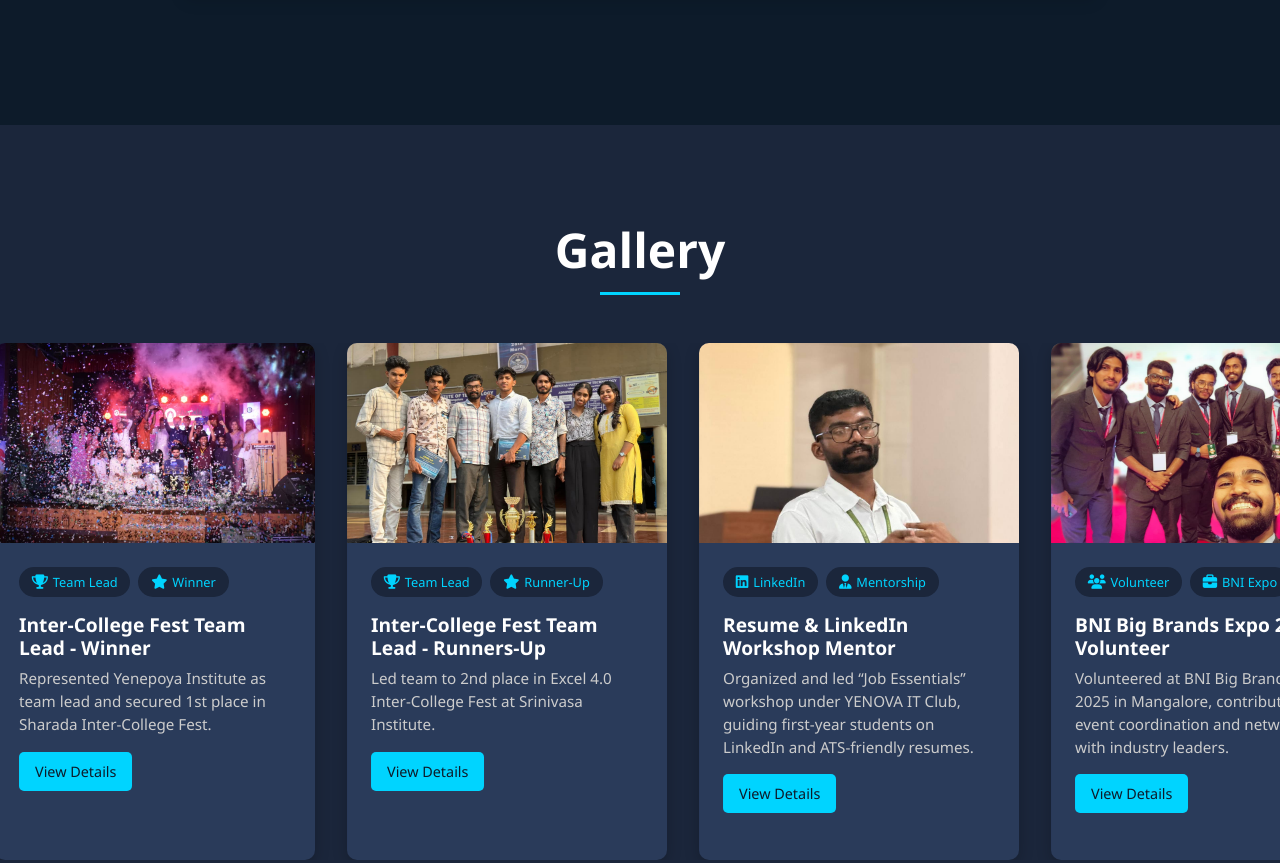
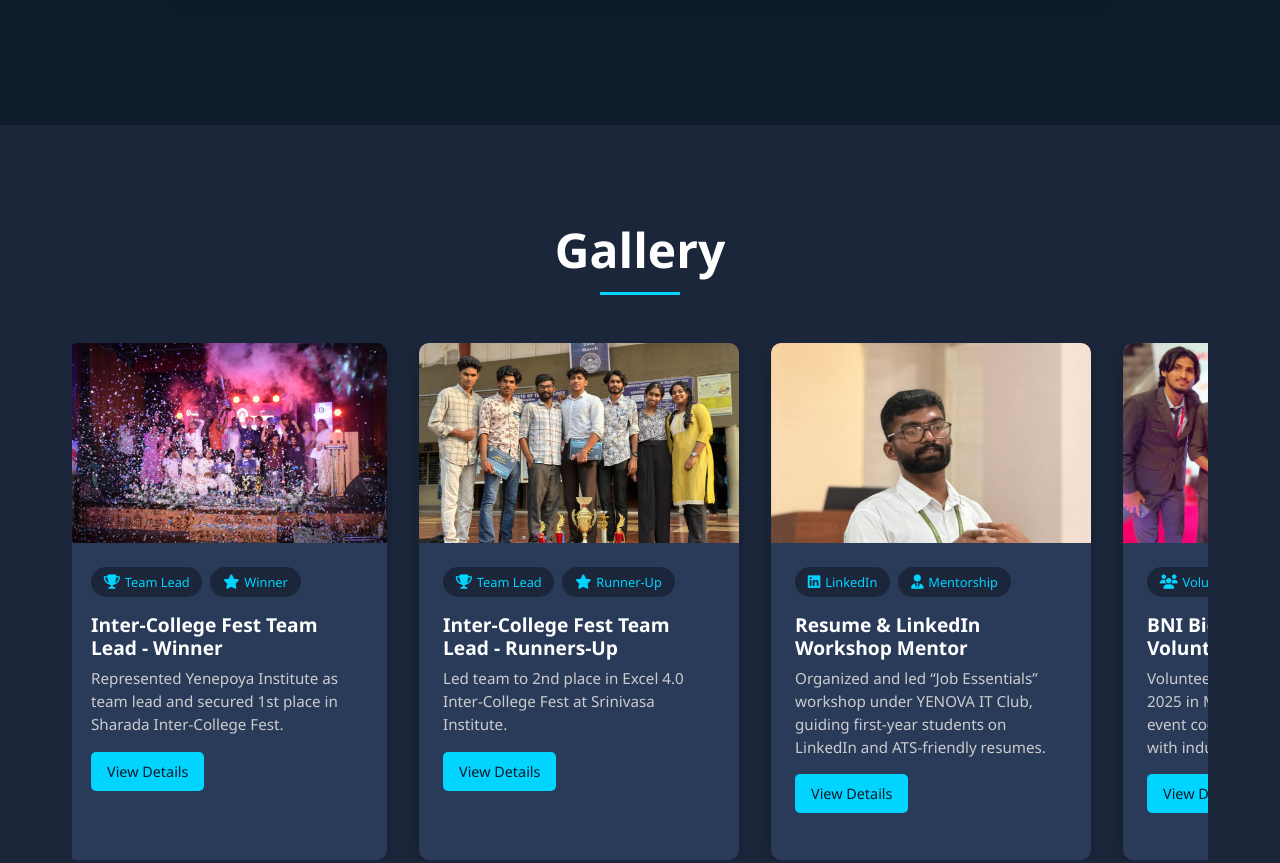
Before and after one commit to JISHNU-GIREESH/JD-profile, a plain HTML site: page index.html in a window 1280 px wide. Shown: the part 4725-5588 px from the top of the page. Drawn offline with nearby package versions, Linux system fonts and the light colour scheme.

Commit message:
test auto-deploy

```diff
--- a/index.html
+++ b/index.html
@@ -596,23 +596,14 @@
 #gallery {
     background-color: #1B263B;
     overflow: hidden;
-    padding: 6rem 0;
-}
-
-/* === FULL WIDTH MARQUEE FIX FOR MOBILE === */
-#gallery .container {
-    padding: 0 !important;
-    max-width: 100% !important;
-}
-
+    padding: 6rem 2rem;
+}
+
+/* Marquee Container */
 .gallery-marquee {
     overflow: hidden;
-    width: 100vw;
+    width: 100%;
     position: relative;
-    left: 50%;
-    right: 50%;
-    margin-left: -50vw;
-    margin-right: -50vw;
 }
 
 /* Scroll Track */
@@ -786,14 +777,13 @@
     }
     .gallery-track {
         animation-duration: 55s;
-        gap: 1.5rem;
     }
 }
 
 @media (max-width: 768px) {
     .gallery-track {
         animation-duration: 65s;
-        gap: 1rem;
+        gap: 1.5rem;
     }
     .gallery-card {
         flex: 0 0 260px;
@@ -809,7 +799,7 @@
 
 @media (max-width: 576px) {
     .gallery-track {
-        gap: 0.8rem;
+        gap: 1rem;
     }
     .gallery-card {
         flex: 0 0 240px;
@@ -825,6 +815,7 @@
     box-shadow: 0 20px 40px rgba(0, 212, 255, 0.4) !important;
     transition: all 0.3s ease !important;
 }
+
 
         /* Modal Styles */
         .modal {
@@ -984,7 +975,6 @@
                 opacity: 1;
             }
         }
-
 
         /* Contact Section */
         #contact {
```
Lines whose indentation alone changed are shown as unchanged.
